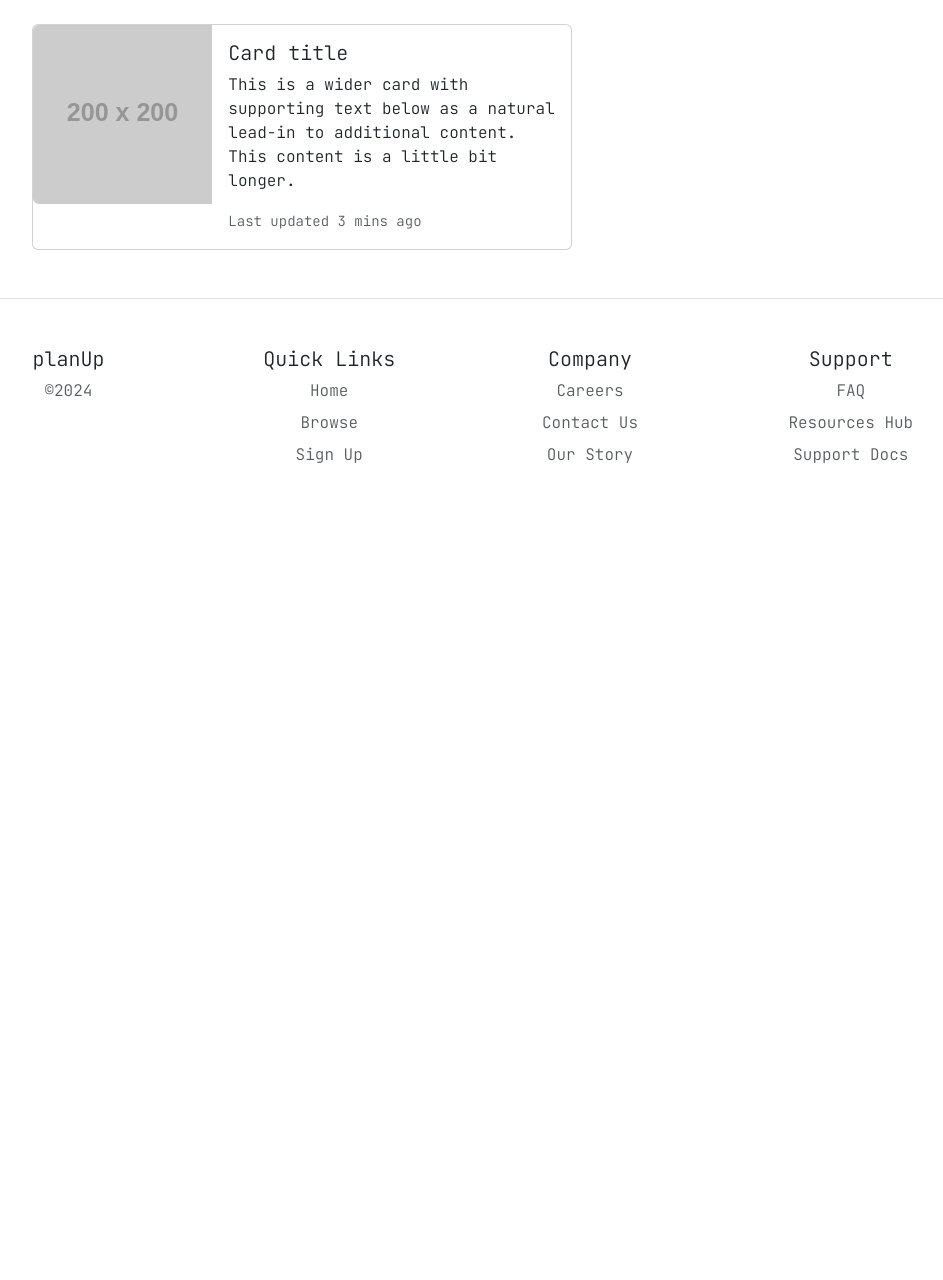
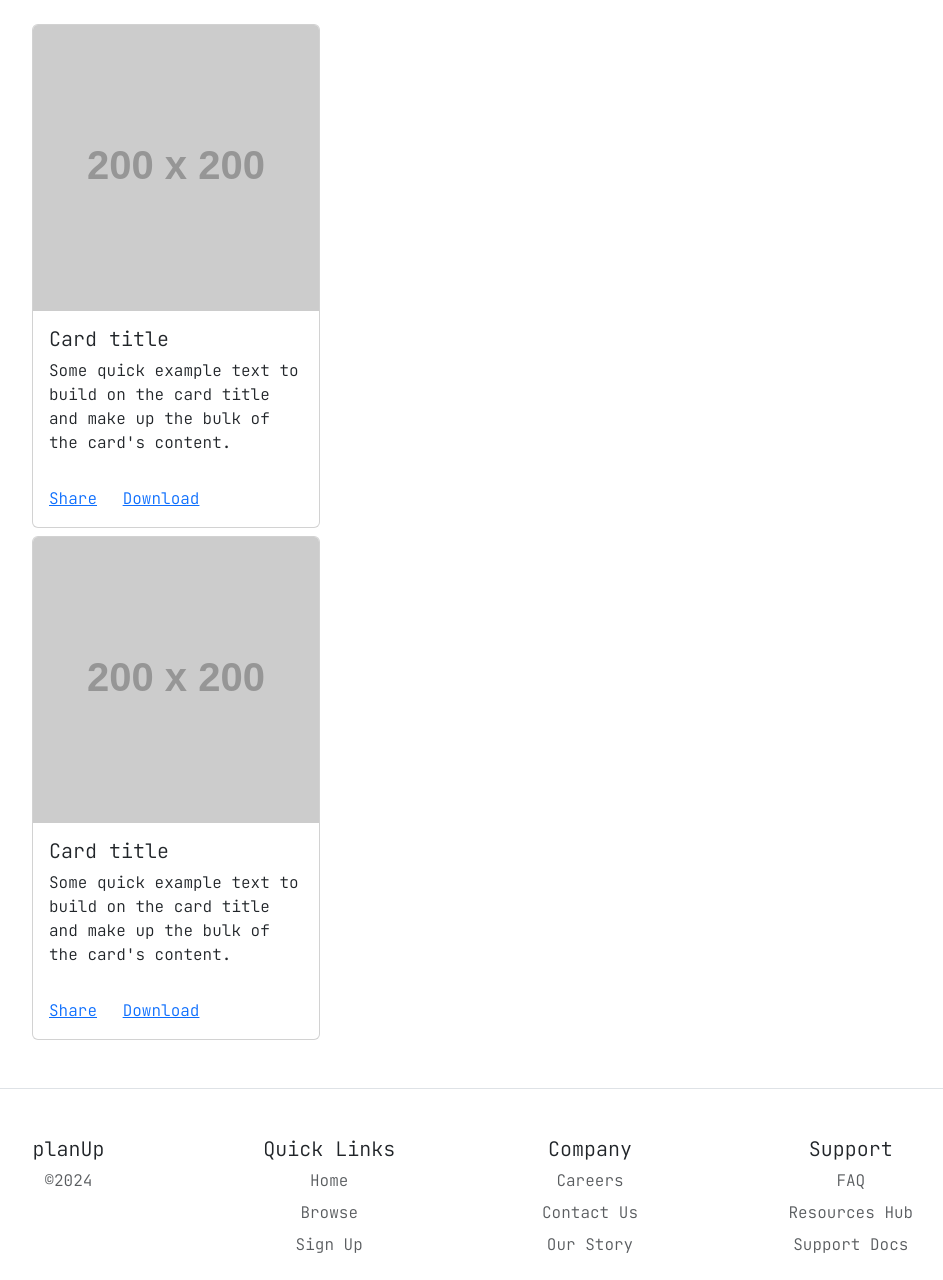
Before and after one commit to b3fr4nk/PlanUP, a Flask app: page /posts in a window 1280 px wide. Shown: the part 64-1344 px from the top of the page, without its empty margins (50-993 px from the left). Before the commit the page ends 527 px from the top, so only its background shows below. Run offline with Flask 3, Linux system fonts and the light colour scheme; grey boxes labelled with a size stand in for pictures from a placeholder-image service; data that the repository does not hold is empty; some libraries are stand-ins or nearby versions.

Commit message:
change card template

```diff
--- a/templates/browse.html
+++ b/templates/browse.html
@@ -44,22 +44,32 @@
     <!--End of Navbar-->
     <!--Card Section-->
     <div class="container container-fluid mt-4">
-        <div class="card mb-3" style="max-width: 540px;">
-            <div class="row g-0">
-              <div class="col-md-4">
-                <img src="https://fakeimg.pl/200x200" class="img-fluid rounded-start" alt="...">
-              </div>
-              <div class="col-md-8">
-                <div class="card-body">
-                  <h5 class="card-title">Card title</h5>
-                  <p class="card-text">This is a wider card with supporting text below as a natural lead-in to additional content. This content is a little bit longer.</p>
-                  <p class="card-text"><small class="text-muted">Last updated 3 mins ago</small></p>
-                </div>
-              </div>
+        <div class="card" style="width: 18rem;">
+            <img src="https://fakeimg.pl/200x200" class="card-img-top" alt="...">
+            <div class="card-body">
+            <h5 class="card-title">Card title</h5>
+            <p class="card-text">Some quick example text to build on the card title and make up the bulk of the card's content.</p>
             </div>
-            <!--Card 2-->
+            <!--Buttons-->
+            <div class="card-body">
+            <a href="#" class="card-link">Share</a>
+            <a href="#" class="card-link">Download</a>
+            </div>
+        </div>
+        <div class="card mt-2" style="width: 18rem;">
+            <img src="https://fakeimg.pl/200x200" class="card-img-top" alt="...">
+            <div class="card-body">
+            <h5 class="card-title">Card title</h5>
+            <p class="card-text">Some quick example text to build on the card title and make up the bulk of the card's content.</p>
+            </div>
+            <!--Buttons-->
+            <div class="card-body">
+            <a href="#" class="card-link">Share</a>
+            <a href="#" class="card-link">Download</a>
+            </div>
         </div>
     </div>
+    <!--End of Card Section-->
     <!--
     Removed since there is no data yet
     {% for post in all_posts %}
```
